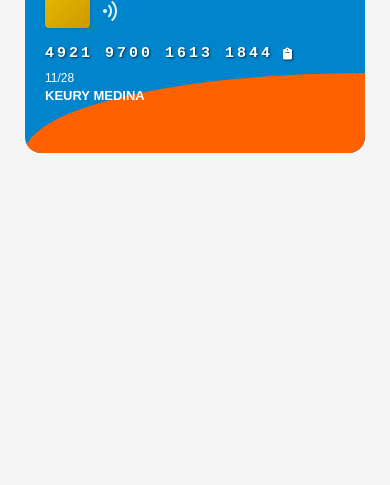
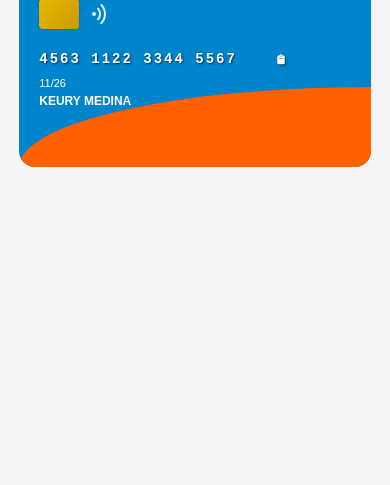
Before and after one commit to KryDenn/mycard, a plain HTML site: page index.html in a window 390 px wide. Shown: the part 379-864 px from the top of the page. Drawn offline with Linux system fonts and the light colour scheme.

Commit message:
Update index.html

```diff
--- a/index.html
+++ b/index.html
@@ -3,6 +3,7 @@
 <head>
   <meta charset="UTF-8">
   <title>Tarjeta Qik Visa</title>
+  <meta name="viewport" content="width=device-width, initial-scale=1.0">
   <link rel="stylesheet" href="https://cdnjs.cloudflare.com/ajax/libs/font-awesome/6.5.0/css/all.min.css">
   <style>
     body {
@@ -13,6 +14,7 @@
       justify-content: center;
       align-items: center;
       height: 100vh;
+      padding: 10px;
     }
 
     .card-container {
@@ -99,17 +101,17 @@
       font-weight: 600;
       letter-spacing: 3px;
       color: white;
-      text-shadow: 1px 1px 2px rgba(0,0,0,0.6); /* relieve */
+      text-shadow: 1px 1px 2px rgba(0,0,0,0.6);
     }
 
     .number-row input {
       all: unset;
       color: white;
-      font-size: 15px;
+      font-size: 16px;
       letter-spacing: 3px;
       width: 230px;
       overflow: hidden;
-      text-shadow: 1px 1px 2px rgba(0,0,0,0.6); /* relieve */
+      text-shadow: 1px 1px 2px rgba(0,0,0,0.6);
     }
 
     .copy-icon {
@@ -172,6 +174,46 @@
       font-weight: bold;
       font-size: 14px;
     }
+
+    /* 📱 Responsividad para móviles */
+    @media (max-width: 400px) {
+      .card-container {
+        width: 95%;
+        height: auto;
+        aspect-ratio: 340 / 220;
+      }
+
+      .chip {
+        width: 40px;
+        height: 30px;
+      }
+
+      .number-row,
+      .number-row input {
+        font-size: 14px;
+        letter-spacing: 2px;
+      }
+
+      .cardholder {
+        font-size: 12px;
+      }
+
+      .expiry {
+        font-size: 11px;
+      }
+
+      .visa {
+        font-size: 20px;
+      }
+
+      .qik-logo {
+        font-size: 22px;
+      }
+
+      .copy-icon {
+        font-size: 10px;
+      }
+    }
   </style>
 </head>
 <body>
@@ -189,11 +231,11 @@
       </div>
 
       <div class="number-row">
-        <input type="text" value="4921 9700 1613 1844" readonly id="cardNumber">
+        <input type="text" value="4563 1122 3344 5567" readonly id="cardNumber">
         <i class="fa-solid fa-clipboard copy-icon" id="copyBtn"></i>
       </div>
 
-      <div class="expiry">11/28</div>
+      <div class="expiry">11/26</div>
       <div class="cardholder">KEURY MEDINA</div>
 
       <div class="card-bottom"></div>
@@ -203,7 +245,7 @@
     <!-- Atrás -->
     <div class="card-side card-back">
       <div class="black-strip"></div>
-      <div class="cvv">CVV: 000</div>
+      <div class="cvv">CVV: 123</div>
     </div>
 
   </div>
```
